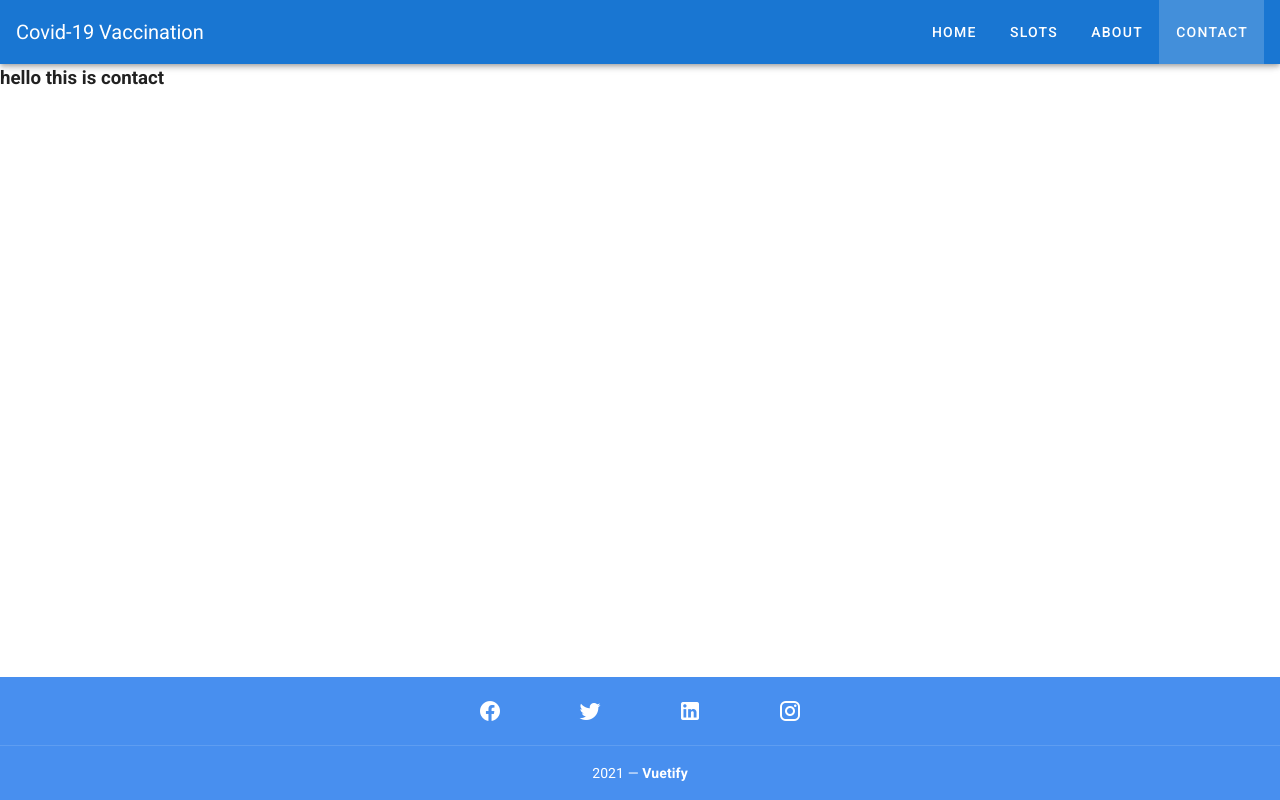
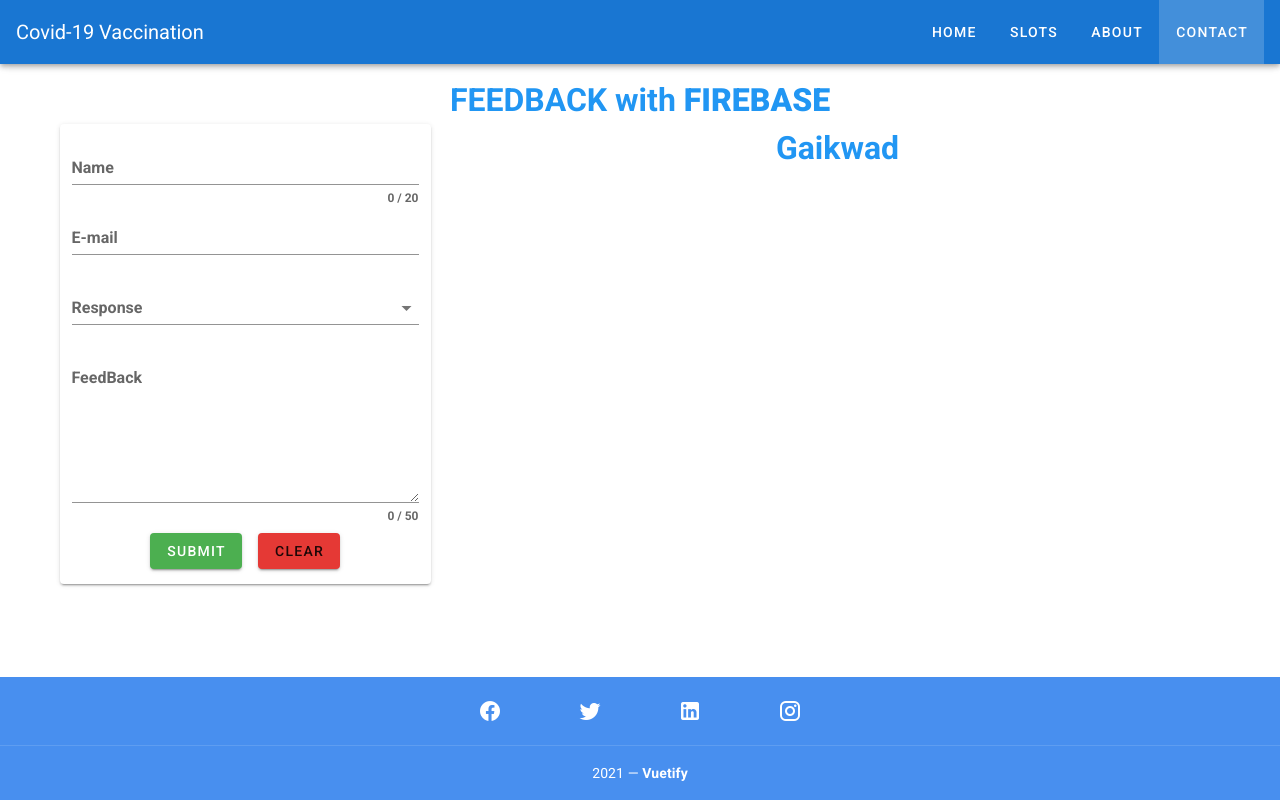
Before and after one commit to monstermahi982/vaccine-slot-availability, a Vue app: page /contact in a window 1280 px wide. Built offline with nearby package versions, Linux system fonts and the light colour scheme.

Commit message:
form addes

```diff
--- a/package.json
+++ b/package.json
@@ -10,9 +10,11 @@
   "dependencies": {
     "axios": "^0.21.1",
     "core-js": "^3.6.5",
+    "moment": "^2.29.1",
     "vue": "^2.6.11",
     "vue-axios": "^3.2.4",
     "vue-router": "^3.2.0",
+    "vuelidate": "^0.7.6",
     "vuetify": "^2.4.0"
   },
   "devDependencies": {
--- a/src/views/Contact.vue
+++ b/src/views/Contact.vue
@@ -1,7 +1,61 @@
 <template>
-  <div>
-    <h3>hello this is contact</h3>
-  </div>
+  <v-container>
+    <h1 class="text-center font-weight-bold blue--text" color="blue darken-3">
+      FEEDBACK with <b>FIREBASE</b>
+      <v-spacer></v-spacer>
+      <v-row>
+        <v-col md="4" cols="12">
+          <v-card>
+            <v-container>
+              <form>
+                <v-text-field
+                  v-model="name"
+                  :error-messages="nameErrors"
+                  :counter="20"
+                  label="Name"
+                  required
+                  @input="$v.name.$touch()"
+                  @blur="$v.name.$touch()"
+                ></v-text-field>
+                <v-text-field
+                  v-model="email"
+                  :error-messages="emailErrors"
+                  label="E-mail"
+                  required
+                  @input="$v.email.$touch()"
+                  @blur="$v.email.$touch()"
+                ></v-text-field>
+                <v-select
+                  v-model="select"
+                  :items="items"
+                  :error-messages="selectErrors"
+                  label="Response"
+                  required
+                  @change="$v.select.$touch()"
+                  @blur="$v.select.$touch()"
+                ></v-select>
+                <v-textarea
+                  v-model="desc"
+                  :counter="50"
+                  @input="$v.desc.$touch()"
+                  @blur="$v.desc.$touch()"
+                  :error-messages="descErrors"
+                  label="FeedBack"
+                  hint="Hint text"
+                ></v-textarea>
+
+                <v-btn class="mr-4" @click="submit" color="success">
+                  submit
+                </v-btn>
+                <v-btn @click="clear" color="red darken-1"> clear </v-btn>
+              </form>
+            </v-container>
+          </v-card>
+        </v-col>
+        <v-col md="8" cols="12">Gaikwad</v-col>
+      </v-row>
+    </h1>
+  </v-container>
 </template>
 
 <script>
@@ -9,12 +63,76 @@ import Vue from "vue";
 import axios from "axios";
 import VueAxios from "vue-axios";
 Vue.use(VueAxios, axios);
+import { validationMixin } from "vuelidate";
+import {
+  required,
+  maxLength,
+  email,
+  minLength,
+} from "vuelidate/lib/validators";
+
 export default {
   name: "Contact",
-  data() {
-    return {};
+  mixins: [validationMixin],
+  validations: {
+    name: { required, maxLength: maxLength(20) },
+    email: { required, email },
+    select: { required },
+    desc: { required, minLength: minLength(20), maxLength: maxLength(40) },
   },
-  methods: {},
-  mounted() {},
+
+  data: () => ({
+    name: "",
+    email: "",
+    select: null,
+    items: ["VERY GOOD", "GOOD", "OKAY OKAY", "POOR"],
+    desc: "",
+  }),
+
+  computed: {
+    selectErrors() {
+      const errors = [];
+      if (!this.$v.select.$dirty) return errors;
+      !this.$v.select.required && errors.push("Item is required");
+      return errors;
+    },
+    nameErrors() {
+      const errors = [];
+      if (!this.$v.name.$dirty) return errors;
+      !this.$v.name.maxLength &&
+        errors.push("Name must be at most 10 characters long");
+      !this.$v.name.required && errors.push("Name is required.");
+      return errors;
+    },
+    descErrors() {
+      const errors = [];
+      if (!this.$v.desc.$dirty) return errors;
+      !this.$v.desc.minLength &&
+        errors.push("description must be at most 50 characters long");
+      !this.$v.desc.required && errors.push("Description is required.");
+      return errors;
+    },
+    emailErrors() {
+      const errors = [];
+      if (!this.$v.email.$dirty) return errors;
+      !this.$v.email.email && errors.push("Must be valid e-mail");
+      !this.$v.email.required && errors.push("E-mail is required");
+      return errors;
+    },
+  },
+
+  methods: {
+    submit() {
+      console.log(this.name + " " + this.select);
+      this.$v.$touch();
+    },
+    clear() {
+      this.$v.$reset();
+      this.name = "";
+      this.email = "";
+      this.select = null;
+      this.desc = false;
+    },
+  },
 };
 </script>
--- a/src/views/Home.vue
+++ b/src/views/Home.vue
@@ -1,18 +1,20 @@
 <template>
   <div>
     <Carousel />
-    <h2>welcome to vaccin app</h2>
+    <h1 class="text-center font-weight-bold blue--text" color="blue darken-3">
+      WELCOME TO VACCINE SLOT AVAILABLITY FOR COVID-19
+    </h1>
   </div>
 </template>
 
 <script>
-  import Carousel from '../components/Carousel.vue'
+import Carousel from "../components/Carousel.vue";
 
-  export default {
-    name: 'Home',
+export default {
+  name: "Home",
 
-    components: {
-      Carousel
-    },
-  }
+  components: {
+    Carousel,
+  },
+};
 </script>
--- a/src/views/Slots.vue
+++ b/src/views/Slots.vue
@@ -136,6 +136,8 @@ import Vue from "vue";
 import axios from "axios";
 import VueAxios from "vue-axios";
 Vue.use(VueAxios, axios);
+import moment from "moment";
+Vue.prototype.moment = moment;
 
 export default {
   name: "Slots",
@@ -178,7 +180,9 @@ export default {
     ondetail(e) {
       this.axios
         .get(
-          `https://cdn-api.co-vin.in/api/v2/appointment/sessions/public/findByDistrict?district_id=${e.id}&date=01-06-2021`
+          `https://cdn-api.co-vin.in/api/v2/appointment/sessions/public/findByDistrict?district_id=${
+            e.id
+          }&date=${moment(new Date()).format("DD-MM-YYYY")}`
         )
         .then((data) => {
           this.dataval = data.data.sessions;
--- a/vue.config.js
+++ b/vue.config.js
@@ -1,5 +1,13 @@
 module.exports = {
   transpileDependencies: [
     'vuetify'
-  ]
+  ],
+
+  pluginOptions: {
+    moment: {
+      locales: [
+        ''
+      ]
+    }
+  }
 }
```
Also changed, not shown: 2 other files (tests, documents, lock files or other folders).
